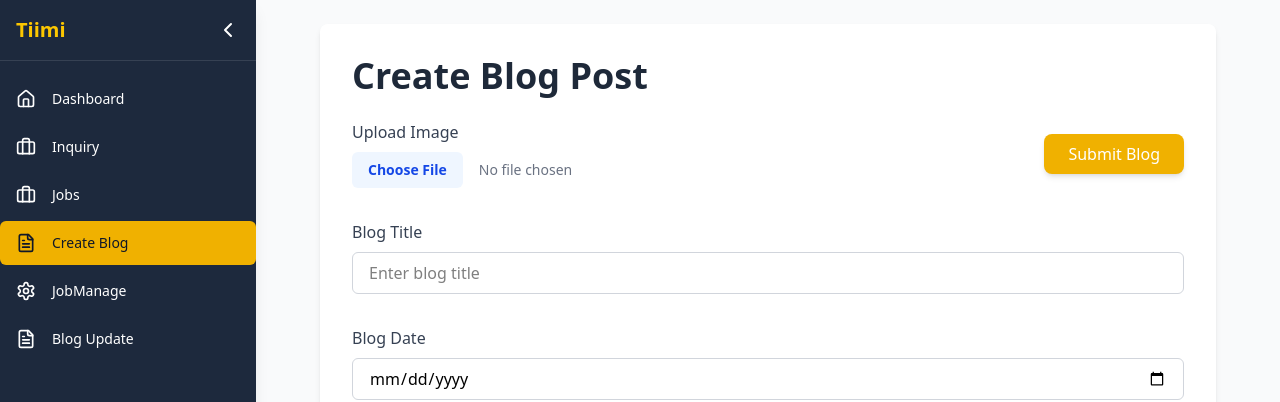
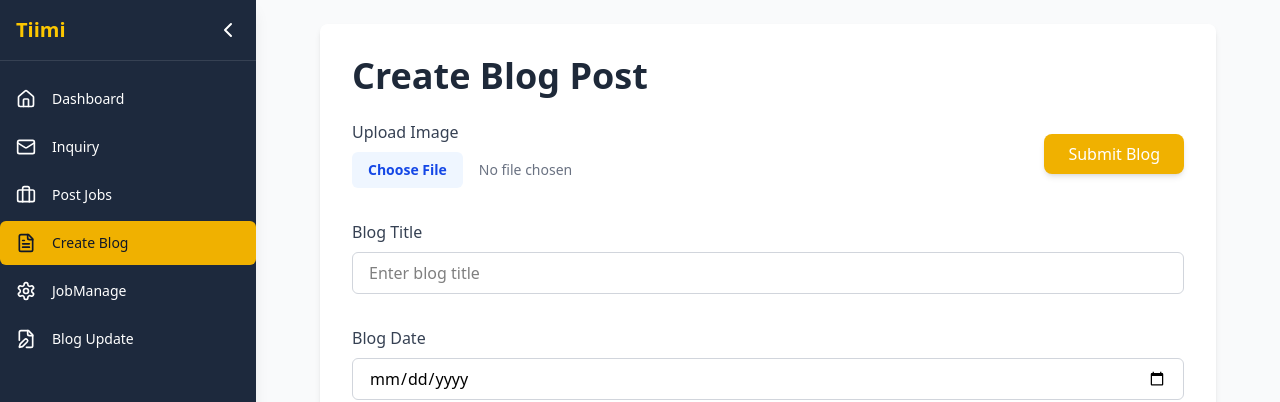
Before and after one commit to aveez444/JazarWebPage, a React (Vite) app in the folder project/: page /blogstruc in a window 1280 px wide. Shown: the top 402 px of the page. Built offline with nearby package versions, Linux system fonts and the light colour scheme.

Commit message:
sidebar icons changed

```diff
--- a/project/src/components/sidebar.jsx
+++ b/project/src/components/sidebar.jsx
@@ -2,7 +2,7 @@ import React, { useState } from "react";
 import { NavLink } from "react-router-dom";
 import {
   Home, Briefcase, Calendar, Users, Settings, HelpCircle, FileText,
-  Menu, X, ChevronLeft, ChevronRight
+  Menu, X, ChevronLeft, ChevronRight ,Mail,FilePen
 } from "lucide-react";
 
 const Sidebar = () => {
@@ -14,11 +14,11 @@ const Sidebar = () => {
 
   const menuItems = [
     { name: "Dashboard", icon: <Home size={20} />, path: "/" },
-    { name: "Inquiry", icon: <Briefcase size={20} />, path: "/contact-list" },
-    { name: "Jobs", icon: <Briefcase size={20} />, path: "/jobs" },
+    { name: "Inquiry", icon: <Mail size={20} />, path: "/contact-list" },
+    { name: "Post Jobs", icon: <Briefcase size={20} />, path: "/jobs" },
     { name: "Create Blog", icon: <FileText size={20} />, path: "/blogstruc" },
     { name: "JobManage", icon: <Settings size={20} />, path: "/jobmanage" },
-    { name: "Blog Update", icon: <FileText size={20} />, path: "/blog-manage" },
+    { name: "Blog Update", icon: <FilePen size={20} />, path: "/blog-manage" },
   ];
 
   return (
```
Also changed, not shown: 1 other file (tests, documents, lock files or other folders).
